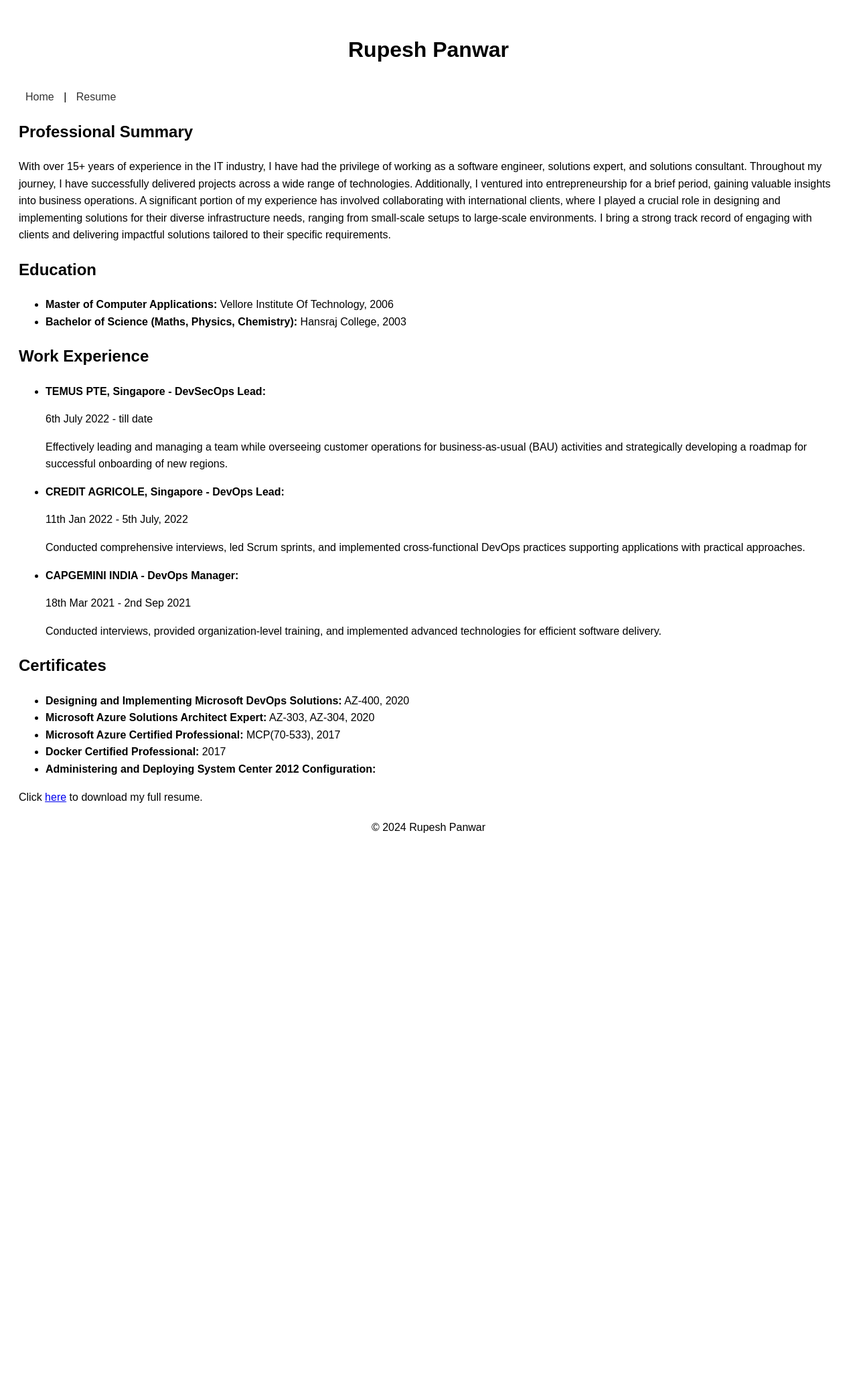
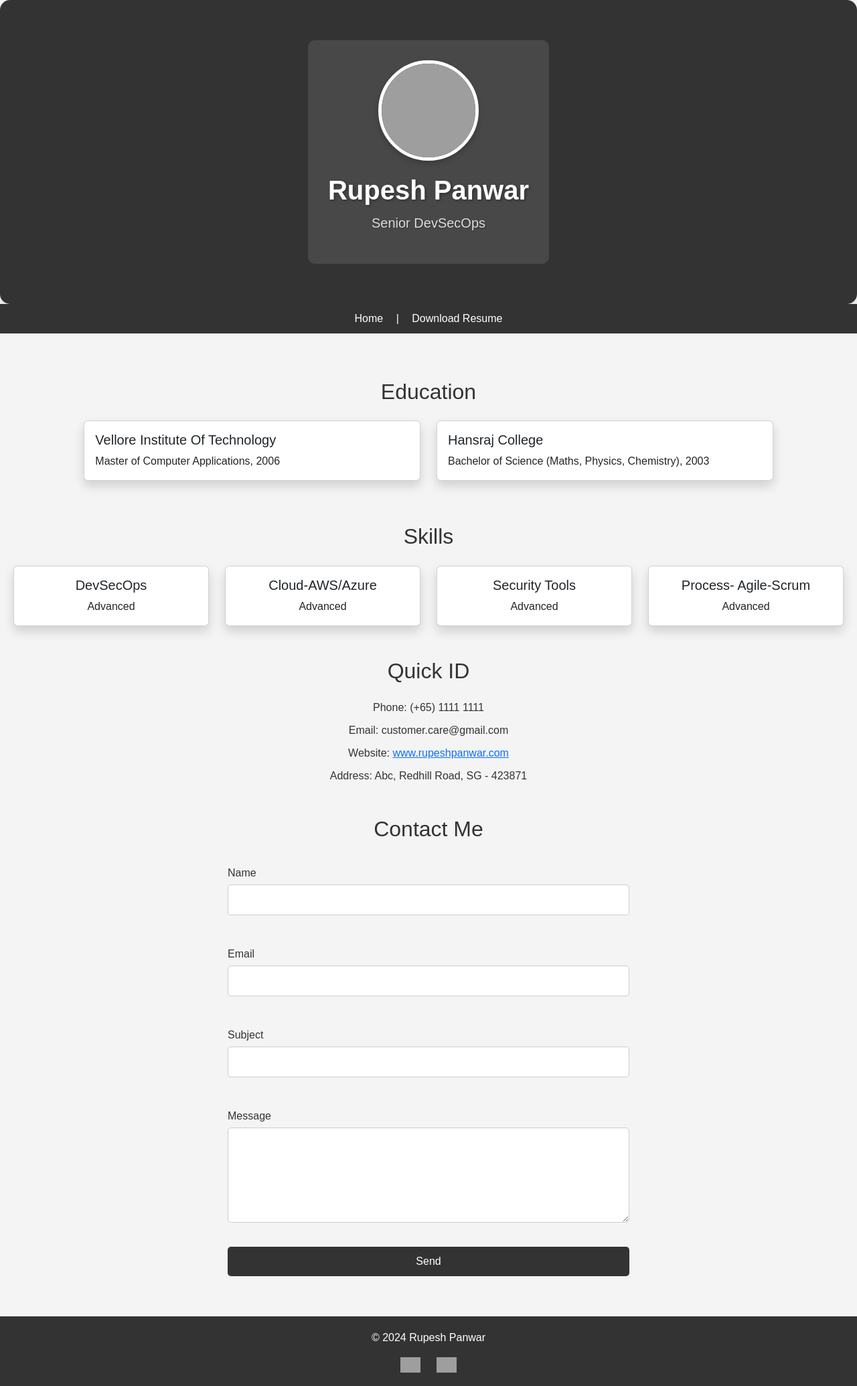
Before and after one commit to Rupeebw/cv-website, a Flask app: page / in a window 1280 px wide. Shown: the whole page at 67% size. Before the commit the page ends 1244 px from the top, so only its background shows below. Run offline with Flask 3, Linux system fonts and the light colour scheme; grey boxes are pictures that could not be loaded.

Commit message:
pre-final touch

```diff
--- a/static/style.css
+++ b/static/style.css
@@ -1,25 +1,137 @@
 body {
     font-family: Arial, sans-serif;
-    line-height: 1.6;
+    margin: 0;
+    padding: 0;
+    background-color: #f4f4f4;
+    color: #333;
+}
+
+.hero {
+    background-color: #333; /* Dark background color */
+    padding: 60px 20px; /* Add padding to create space around the content */
+    text-align: center; /* Center the text and image */
+    border-radius: 15px; /* Add subtle rounded corners */
+    box-shadow: 0 4px 10px rgba(0, 0, 0, 0.1); /* Soft shadow for depth */
+}
+
+.hero-content {
+    display: inline-block;
+    background-color: rgba(255, 255, 255, 0.1); /* Transparent overlay for text visibility */
+    padding: 30px;
+    border-radius: 10px;
+}
+
+.hero img {
+    border-radius: 50%; /* Circle profile image */
+    width: 150px; /* Size of the profile image */
+    height: 150px;
+    object-fit: cover; /* Ensure image fits perfectly */
+    border: 5px solid white; /* White border around the profile image */
+    box-shadow: 0 4px 8px rgba(0, 0, 0, 0.2); /* Shadow for the image */
+}
+
+.hero h1 {
+    font-size: 2.5em; /* Larger font size for the name */
+    color: #fff; /* White text color */
+    margin-top: 20px; /* Space between the image and name */
+    font-weight: 700; /* Bold font weight */
+    text-shadow: 2px 2px 4px rgba(0, 0, 0, 0.3); /* Subtle text shadow */
+}
+
+.hero p {
+    font-size: 1.25em; /* Font size for the title */
+    color: #ddd; /* Lighter shade of white for the title */
+    margin-top: 10px; /* Space between the name and title */
+    font-weight: 300; /* Light font weight for contrast */
+    text-shadow: 1px 1px 2px rgba(0, 0, 0, 0.3); /* Subtle text shadow */
+}
+
+.profile-pic {
+    border-radius: 50%;
+    width: 150px;
+    height: 150px;
+}
+
+nav {
+    background-color: #333;
+    color: white;
+    padding: 10px;
+    text-align: center;
+}
+
+nav a {
+    color: white;
+    margin: 0 15px;
+    text-decoration: none;
+}
+
+main {
     padding: 20px;
 }
 
-header {
-    text-align: center;
-    padding-bottom: 10px;
+.education, .skills, .quick-id, .contact-me {
+    margin-bottom: 40px;
 }
 
-nav {
-    margin-bottom: 20px;
+.education-container, .skills-grid {
+    display: flex;
+    justify-content: space-around;
+    flex-wrap: wrap;
 }
 
-nav a {
-    margin: 0 10px;
-    text-decoration: none;
-    color: #333;
+.education-item, .skill-item {
+    background-color: white;
+    padding: 20px;
+    margin: 10px;
+    border-radius: 8px;
+    box-shadow: 0 0 10px rgba(0, 0, 0, 0.1);
+    text-align: center;
+    flex: 1 1 30%;
+}
+
+.quick-id ul {
+    list-style: none;
+    padding: 0;
+}
+
+.quick-id ul li {
+    margin: 10px 0;
+}
+
+.contact-me form {
+    display: flex;
+    flex-direction: column;
+}
+
+.contact-me label {
+    margin: 10px 0 5px;
+}
+
+.contact-me input, .contact-me textarea {
+    padding: 10px;
+    margin-bottom: 20px;
+    border-radius: 5px;
+    border: 1px solid #ccc;
+}
+
+.contact-me button {
+    padding: 10px 20px;
+    border: none;
+    background-color: #333;
+    color: white;
+    border-radius: 5px;
+    cursor: pointer;
 }
 
 footer {
+    background-color: #333;
+    color: white;
     text-align: center;
-    margin-top: 20px;
+    padding: 20px;
+    position: relative;
 }
+
+footer .social-icons img {
+    width: 30px;
+    margin: 0 10px;
+}
--- a/templates/base.html
+++ b/templates/base.html
@@ -4,21 +4,31 @@
         <meta charset="UTF-8">
         <meta name="viewport" content="width=device-width, initial-scale=1.0">
         <title>Rupesh Panwar - Personal Website</title>
+        <link href="https://cdn.jsdelivr.net/npm/bootstrap@5.3.0/dist/css/bootstrap.min.css" rel="stylesheet">
         <link rel="stylesheet" href="{{ url_for('static', filename='style.css') }}">
     </head>
 <body>
-    <header>
+    <header class="hero">
+        <div class="hero-content">
+            <img src="{{ url_for('static', filename='profile.jpeg') }}" alt="Rupesh Panwar" class="profile-pic">
             <h1>Rupesh Panwar</h1>
+            <p>Senior DevSecOps</p>
+        </div>
     </header>
     <nav>
         <a href="{{ url_for('home') }}">Home</a> |
-        <a href="{{ url_for('resume') }}">Resume</a>
+        <a href="{{ url_for('resume') }}">Download Resume</a>
     </nav>
     <main>
         {% block content %}{% endblock %}
     </main>
     <footer>
         <p>&copy; 2024 Rupesh Panwar</p>
+        <div class="social-icons">
+            <a href="#"><img src="{{ url_for('static', filename='linkedin-icon.png') }}" alt="LinkedIn"></a>
+            <a href="#"><img src="{{ url_for('static', filename='github-icon.png') }}" alt="GitHub"></a>
+            <!-- Add more social icons as needed -->
+        </div>
     </footer>
 </body>
 </html>
--- a/templates/home.html
+++ b/templates/home.html
@@ -1,44 +1,98 @@
 {% extends 'base.html' %}
 
 {% block content %}
-    <h2>Professional Summary</h2>
-    <p>
-        With over 15+ years of experience in the IT industry, I have had the privilege of working as a software engineer, solutions expert, and solutions consultant. Throughout my journey, I have successfully delivered projects across a wide range of technologies. Additionally, I ventured into entrepreneurship for a brief period, gaining valuable insights into business operations. A significant portion of my experience has involved collaborating with international clients, where I played a crucial role in designing and implementing solutions for their diverse infrastructure needs, ranging from small-scale setups to large-scale environments. I bring a strong track record of engaging with clients and delivering impactful solutions tailored to their specific requirements.
-    </p>
+   <!-- Profile section is already included in the hero section of base.html -->
 
-    <h2>Education</h2>
-    <ul>
-        <li><strong>Master of Computer Applications:</strong> Vellore Institute Of Technology, 2006</li>
-        <li><strong>Bachelor of Science (Maths, Physics, Chemistry):</strong> Hansraj College, 2003</li>
-    </ul>
+   <section class="education mt-5">
+       <h2 class="text-center mb-4">Education</h2>
+       <div class="row justify-content-center">
+           <div class="col-md-5 mb-3">
+               <div class="card shadow">
+                   <div class="card-body">
+                       <h5 class="card-title">Vellore Institute Of Technology</h5>
+                       <p class="card-text">Master of Computer Applications, 2006</p>
+                   </div>
+               </div>
+           </div>
+           <div class="col-md-5 mb-3">
+               <div class="card shadow">
+                   <div class="card-body">
+                       <h5 class="card-title">Hansraj College</h5>
+                       <p class="card-text">Bachelor of Science (Maths, Physics, Chemistry), 2003</p>
+                   </div>
+               </div>
+           </div>
+       </div>
+   </section>
 
-    <h2>Work Experience</h2>
-    <ul>
-        <li><strong>TEMUS PTE, Singapore - DevSecOps Lead:</strong>
-            <p>6th July 2022 - till date</p>
-            <p>Effectively leading and managing a team while overseeing customer operations for business-as-usual (BAU) activities and strategically developing a roadmap for successful onboarding of new regions.</p>
-        </li>
-        <li><strong>CREDIT AGRICOLE, Singapore - DevOps Lead:</strong>
-            <p>11th Jan 2022 - 5th July, 2022</p>
-            <p>Conducted comprehensive interviews, led Scrum sprints, and implemented cross-functional DevOps practices supporting applications with practical approaches.</p>
-        </li>
-        <li><strong>CAPGEMINI INDIA - DevOps Manager:</strong>
-            <p>18th Mar 2021 - 2nd Sep 2021</p>
-            <p>Conducted interviews, provided organization-level training, and implemented advanced technologies for efficient software delivery.</p>
-        </li>
-        <!-- Add more work experiences as needed -->
-    </ul>
+   <section class="skills mt-5">
+       <h2 class="text-center mb-4">Skills</h2>
+       <div class="row row-cols-1 row-cols-md-2 row-cols-lg-4 g-4">
+           <div class="col">
+               <div class="card shadow text-center">
+                   <div class="card-body">
+                       <h5 class="card-title">DevSecOps</h5>
+                       <p class="card-text">Advanced</p>
+                   </div>
+               </div>
+           </div>
+           <div class="col">
+               <div class="card shadow text-center">
+                   <div class="card-body">
+                       <h5 class="card-title">Cloud-AWS/Azure</h5>
+                       <p class="card-text">Advanced</p>
+                   </div>
+               </div>
+           </div>
+           <div class="col">
+               <div class="card shadow text-center">
+                   <div class="card-body">
+                       <h5 class="card-title">Security Tools</h5>
+                       <p class="card-text">Advanced</p>
+                   </div>
+               </div>
+           </div>
+           <div class="col">
+               <div class="card shadow text-center">
+                   <div class="card-body">
+                       <h5 class="card-title">Process- Agile-Scrum</h5>
+                       <p class="card-text">Advanced</p>
+                   </div>
+               </div>
+           </div>
+       </div>
+   </section>
 
-    <h2>Certificates</h2>
-    <ul>
-        <li><strong>Designing and Implementing Microsoft DevOps Solutions:</strong> AZ-400, 2020</li>
-        <li><strong>Microsoft Azure Solutions Architect Expert:</strong> AZ-303, AZ-304, 2020</li>
-        <li><strong>Microsoft Azure Certified Professional:</strong> MCP(70-533), 2017</li>
-        <li><strong>Docker Certified Professional:</strong> 2017</li>
-        <li><strong>Administering and Deploying System Center 2012 Configuration:</strong></li>
-    </ul>
+   <section class="quick-id mt-5">
+       <h2 class="text-center mb-4">Quick ID</h2>
+       <ul class="list-unstyled text-center">
+           <li>Phone: (+65) 1111 1111</li>
+           <li>Email: customer.care@gmail.com</li>
+           <li>Website: <a href="https://www.rupeshpanwar.com">www.rupeshpanwar.com</a></li>
+           <li>Address: Abc, Redhill  Road, SG - 423871</li>
+       </ul>
+   </section>
 
-    <p>
-        Click <a href="{{ url_for('resume') }}">here</a> to download my full resume.
-    </p>
+   <section class="contact-me mt-5">
+       <h2 class="text-center mb-4">Contact Me</h2>
+       <form class="mx-auto" style="max-width: 600px;">
+           <div class="mb-3">
+               <label for="name" class="form-label">Name</label>
+               <input type="text" class="form-control" id="name" name="name">
+           </div>
+           <div class="mb-3">
+               <label for="email" class="form-label">Email</label>
+               <input type="email" class="form-control" id="email" name="email">
+           </div>
+           <div class="mb-3">
+               <label for="subject" class="form-label">Subject</label>
+               <input type="text" class="form-control" id="subject" name="subject">
+           </div>
+           <div class="mb-3">
+               <label for="message" class="form-label">Message</label>
+               <textarea class="form-control" id="message" name="message" rows="5"></textarea>
+           </div>
+           <button type="submit" class="btn btn-primary w-100">Send</button>
+       </form>
+   </section>
 {% endblock %}
```
Also changed, not shown: templates/certificates.html (deleted, +0 -12 lines), templates/education.html (deleted, +0 -9 lines), templates/technologies.html (deleted, +0 -12 lines), templates/work_experience.html (deleted, +0 -20 lines), 1 other file. Lines whose indentation alone changed are shown as unchanged.
